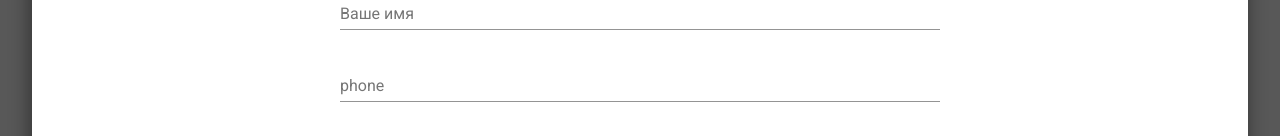
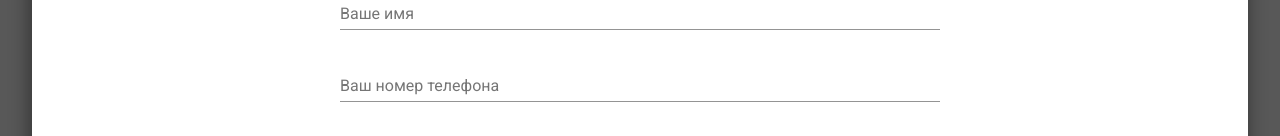
Before and after one commit to NikitaBarmenkov/test-frontend, a plain HTML site: page cart.html in a window 1280 px wide. Shown: the part 422-558 px from the top of the page. Drawn offline with nearby package versions, Linux system fonts and the light colour scheme.

Commit message:
Update cart.html

```diff
--- a/cart.html
+++ b/cart.html
@@ -57,7 +57,7 @@
                         <md-input placeholder="Ваше имя" v-model="name"></md-input>
                     </md-field>
                     <md-field>
-                        <md-input type="Ваш номер телефона" placeholder="phone" v-model="phone"></md-input>
+                        <md-input type="number" placeholder="Ваш номер телефона" v-model="phone"></md-input>
                     </md-field>
                     <md-field>
                         <label>Адрес доставки</label>
```
